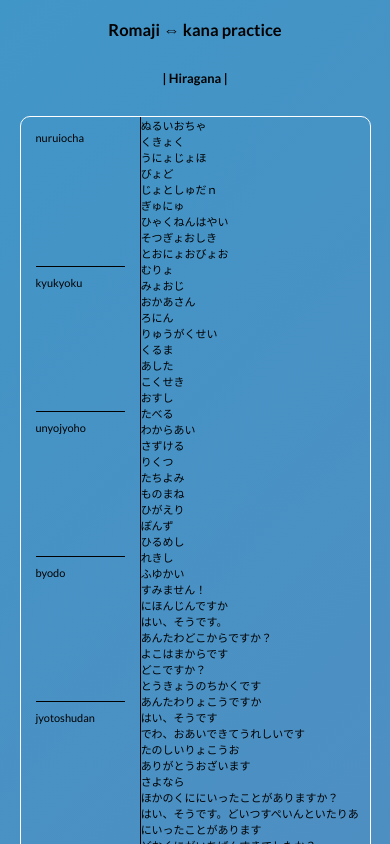
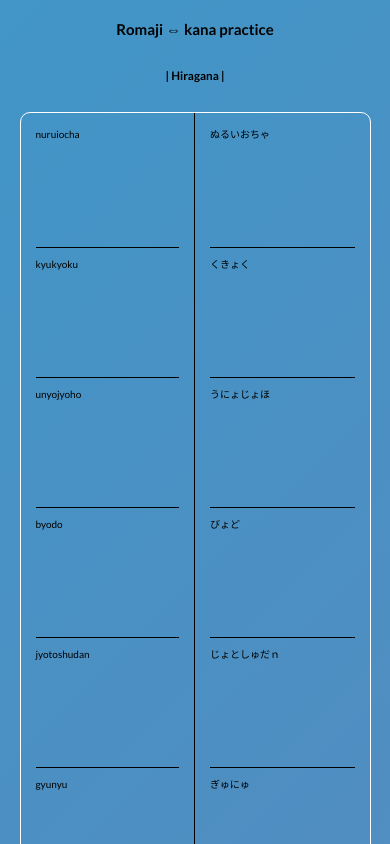
Before and after one commit to DummyKen/romakana, a plain HTML site: page index.html in a window 390 px wide. Shown: the top 844 px of the page. Drawn offline with Linux system fonts and the light colour scheme.

Commit message:
finished

```diff
--- a/style.css
+++ b/style.css
@@ -35,6 +35,8 @@ h3{
     margin: auto;
     border: 1px solid white;
     border-radius: 10px;
+    overflow: hidden;
+    clear: both;
 }
 .card #romaji-box{
     padding: 10px;
@@ -49,13 +51,13 @@ h3{
     /* line-height: 100px; */
     border-bottom: 0.5px solid black;
 }
-.card #answer{
+.card #kanabox{
     padding: 10px;
     line-height: 1.4rem;
     width: 35vw;
 
 }
-.card #answer .kana{
+.card #kanabox .kana{
     min-height: 80px;
     /* line-height: 100px; */
 
@@ -86,9 +88,10 @@ button:hover{
 }
 
 /* test media queries */
-@media(max-width:630px){
+/* tablets and ipads */
+@media(max-width:768px){
     body{
-        font-size:11px;
+        font-size:17px;
     }
     .card{
         width: 90vw;
@@ -98,14 +101,14 @@ button:hover{
         padding: 5px;
     }
     .card #romaji-box .romaji{
-        min-height: 140px;
+        min-height: 125px;
     }
-    .card #answer{
+    .card #kanabox{
         width: 45vw;
         padding: 5px;
     }
-    .card #answer .kana{
-        min-height: 140px;
+    .card #kanabox .kana{
+        min-height: 125px;
     }
     button{
         width: 80vw;
@@ -115,3 +118,12 @@ button:hover{
         margin-left: 10vw;
     }
 }
+/* for mobile screens */
+@media(max-width:480px){
+    body{
+        font-size: 10px;
+    }
+    button{
+        width: 80%;
+    }
+}
```
